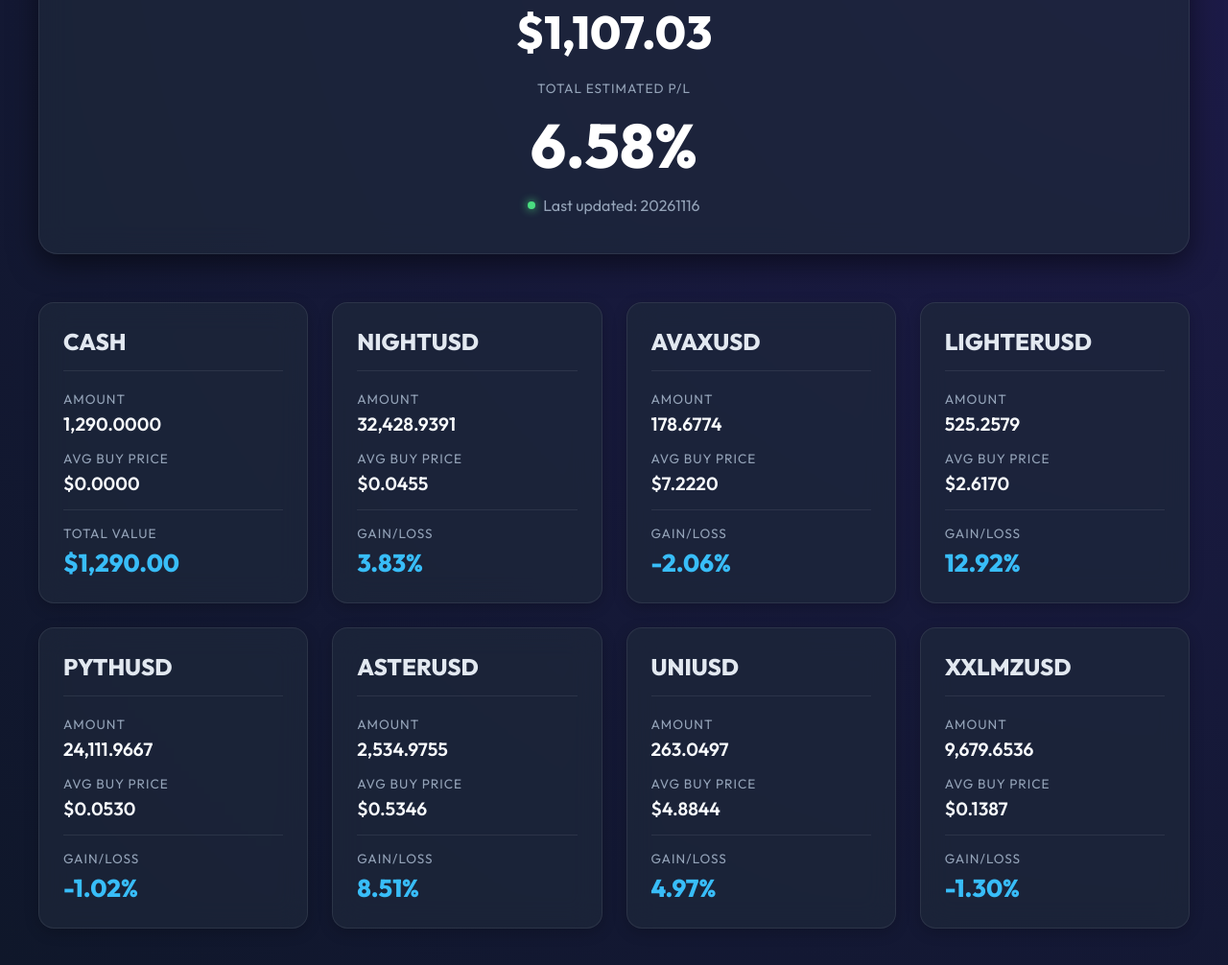
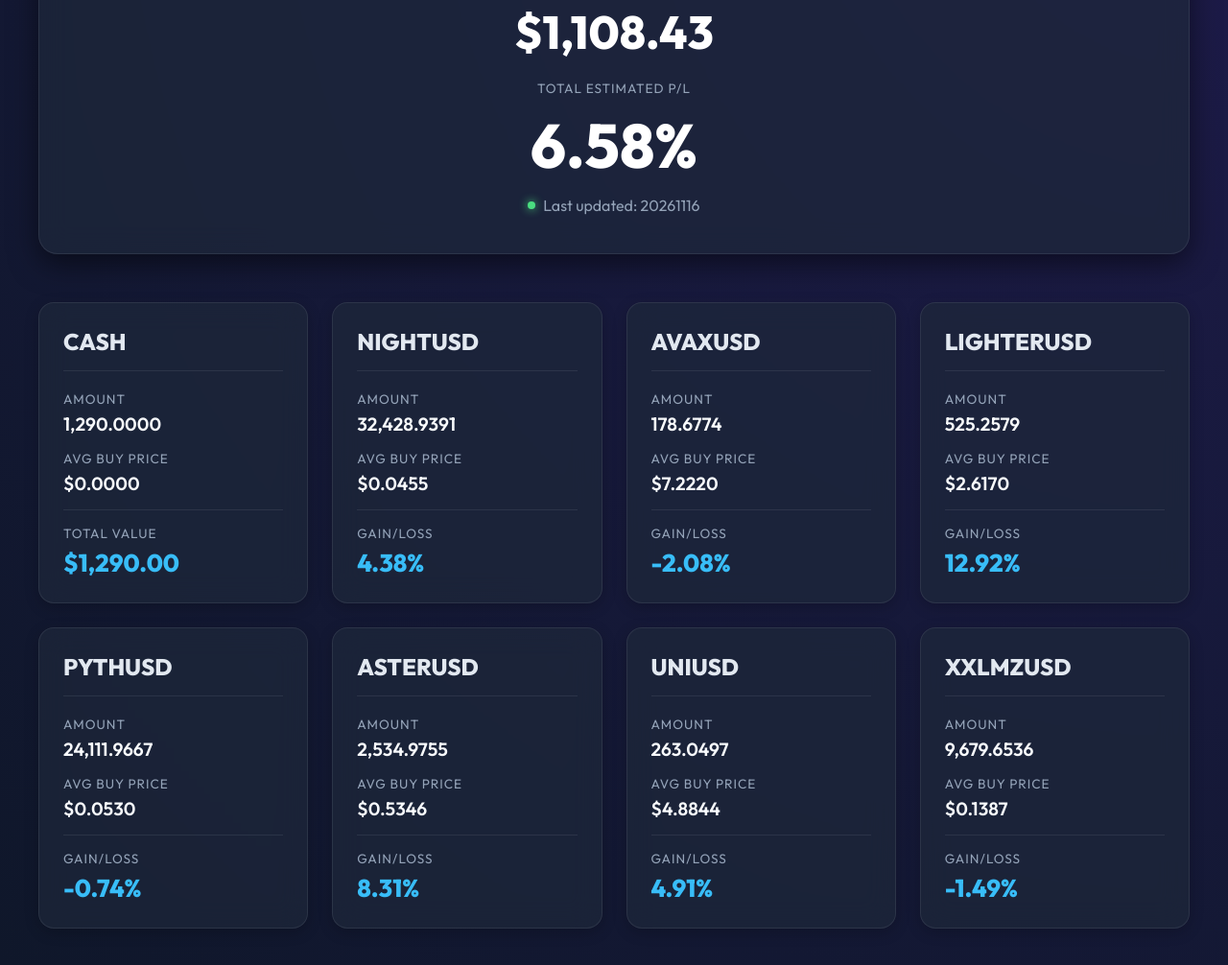
Before and after one commit to wskim2/trading-dashboard, a plain HTML site: page coin_kraken.html in a window 1280 px wide. Shown: the part 216-1222 px from the top of the page at 96% size. Drawn offline with Linux system fonts and the light colour scheme.

Commit message:
Auto-update coin_kraken.html

```diff
--- a/coin_kraken.html
+++ b/coin_kraken.html
@@ -165,7 +165,7 @@
 
             <div class="balance-container">
                 <p class="label">Total Estimated Equity</p>
-                <div class="total-balance" style="font-size: 3rem; margin-bottom: 20px;">$1,107.03</div>
+                <div class="total-balance" style="font-size: 3rem; margin-bottom: 20px;">$1,108.43</div>
                 <p class="label">Total Estimated P/L</p>
                 <div class="total-balance">6.58%</div>
                 <div class="update-time">Last updated: 20261116</div>
@@ -199,7 +199,7 @@
                     <p class="value">$0.0455</p>
                     <div class="divider"></div>
                     <p class="label">Gain/Loss</p>
-                    <p class="value highlight">3.83%</p>
+                    <p class="value highlight">4.38%</p>
                 </div>
             </div>
 
@@ -214,7 +214,7 @@
                     <p class="value">$7.2220</p>
                     <div class="divider"></div>
                     <p class="label">Gain/Loss</p>
-                    <p class="value highlight">-2.06%</p>
+                    <p class="value highlight">-2.08%</p>
                 </div>
             </div>
 
@@ -244,7 +244,7 @@
                     <p class="value">$0.0530</p>
                     <div class="divider"></div>
                     <p class="label">Gain/Loss</p>
-                    <p class="value highlight">-1.02%</p>
+                    <p class="value highlight">-0.74%</p>
                 </div>
             </div>
 
@@ -259,7 +259,7 @@
                     <p class="value">$0.5346</p>
                     <div class="divider"></div>
                     <p class="label">Gain/Loss</p>
-                    <p class="value highlight">8.51%</p>
+                    <p class="value highlight">8.31%</p>
                 </div>
             </div>
 
@@ -274,7 +274,7 @@
                     <p class="value">$4.8844</p>
                     <div class="divider"></div>
                     <p class="label">Gain/Loss</p>
-                    <p class="value highlight">4.97%</p>
+                    <p class="value highlight">4.91%</p>
                 </div>
             </div>
 
@@ -289,7 +289,7 @@
                     <p class="value">$0.1387</p>
                     <div class="divider"></div>
                     <p class="label">Gain/Loss</p>
-                    <p class="value highlight">-1.30%</p>
+                    <p class="value highlight">-1.49%</p>
                 </div>
             </div>
 
```
